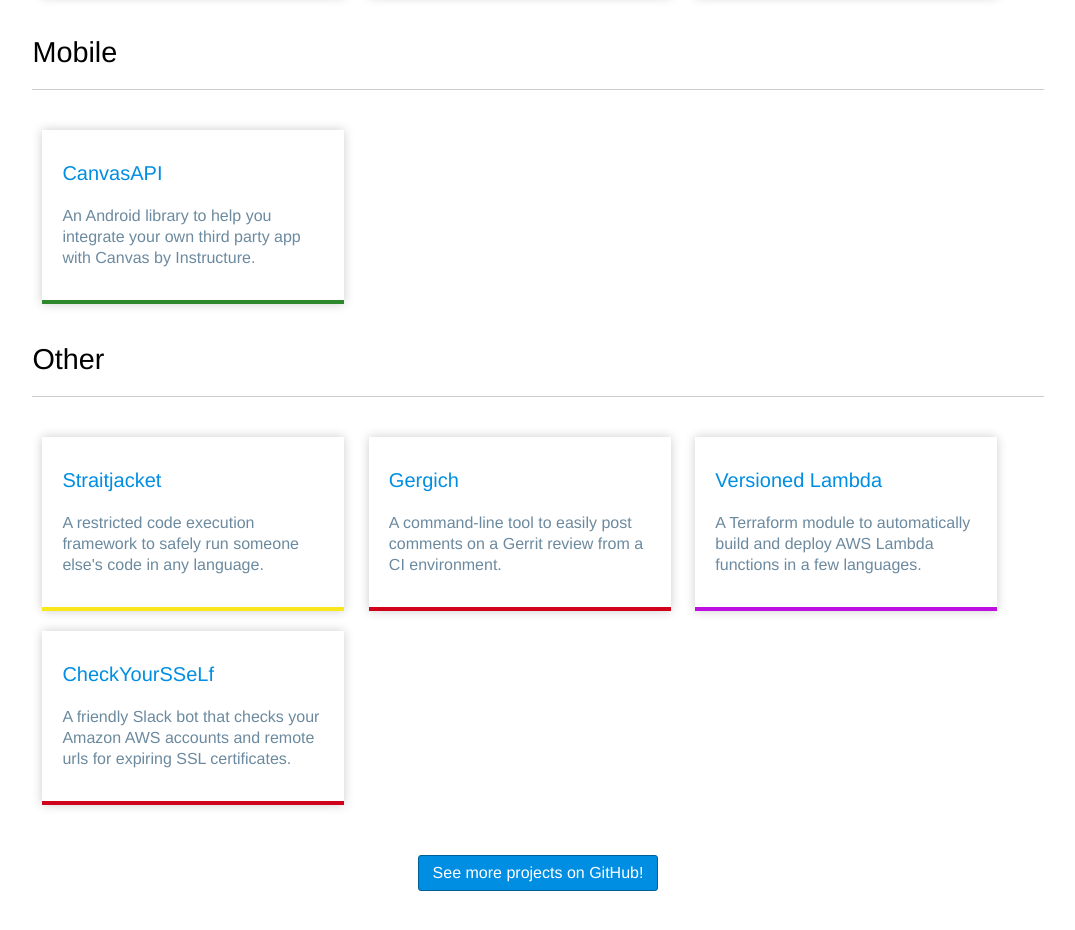
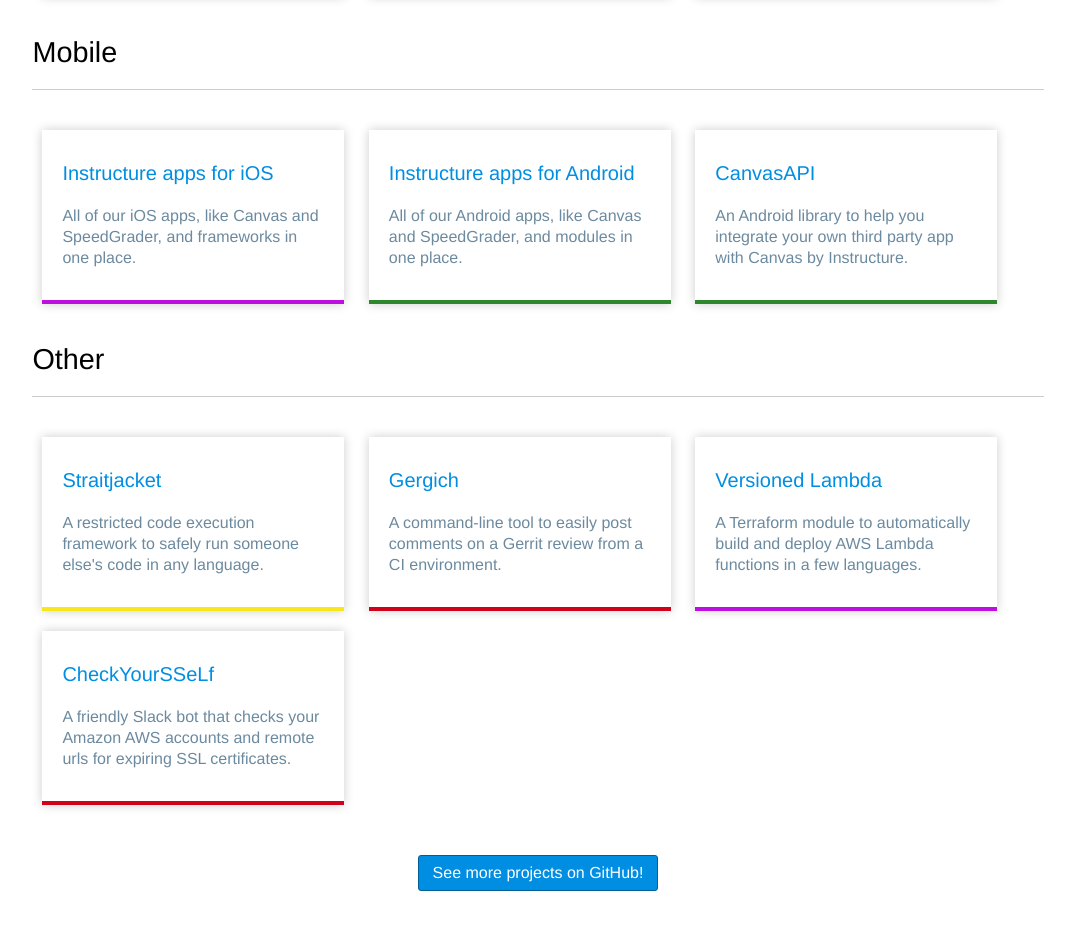
Before and after one commit to instructure/code.instructure.com, a plain HTML site: page index.html in a window 1280 px wide. Shown: the part 981-1911 px from the top of the page, without its empty margins (102-1177 px from the left). Drawn offline with Linux system fonts and the light colour scheme.

Commit message:
Add iOS and Android app repos

```diff
--- a/index.html
+++ b/index.html
@@ -176,6 +176,16 @@
 
   <h2>Mobile</h2>
 
+  <a href="https://github.com/instructure/instructure-ios" class="other project">
+    <h3>Instructure apps for iOS</h3>
+    <p>All of our iOS apps, like Canvas and SpeedGrader, and frameworks in one place.</p>
+  </a>
+
+  <a href="https://github.com/instructure/instructure-android" class="java project">
+    <h3>Instructure apps for Android</h3>
+    <p>All of our Android apps, like Canvas and SpeedGrader, and modules in one place.</p>
+  </a>
+
   <a href="https://github.com/instructure/CanvasAPI" class="java project">
     <h3>CanvasAPI</h3>
     <p>An Android library to help you integrate your own third party app with Canvas by Instructure.</p>
```
